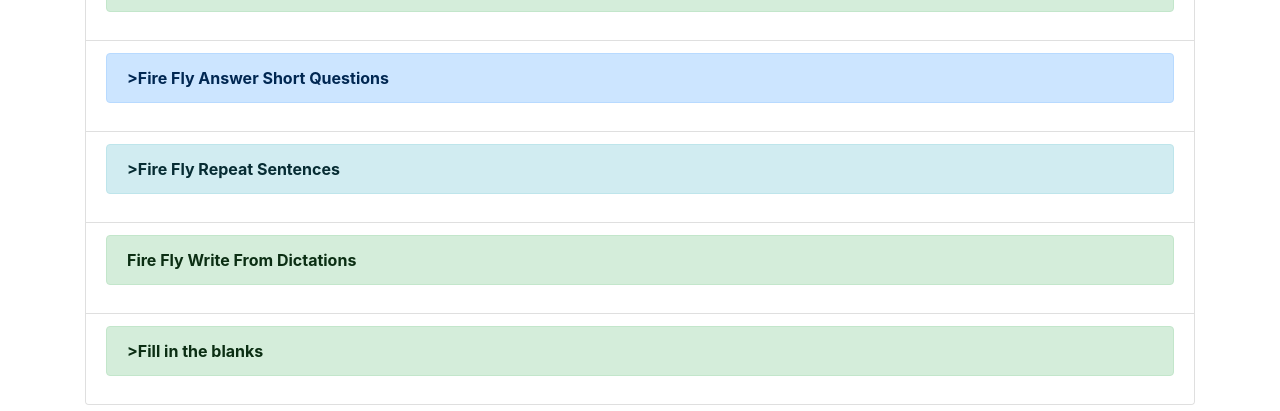
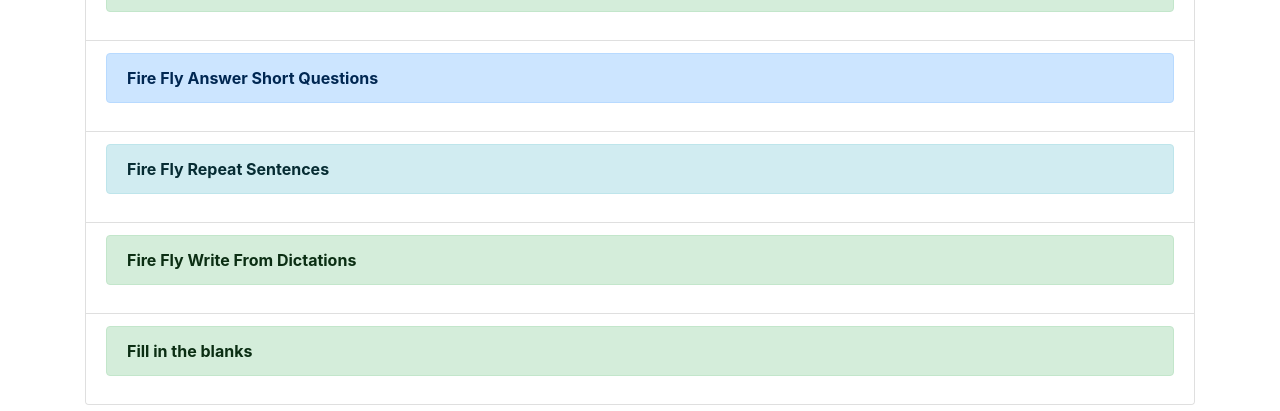
Before and after one commit to Lakshmi-Narasimha/Express_Socket_IO_Chat_App, a website: page public/index.html in a window 1280 px wide. Shown: the part 338-749 px from the top of the page. Drawn offline with nearby package versions, Linux system fonts and the light colour scheme.

Commit message:
Update index.html

```diff
--- a/public/index.html
+++ b/public/index.html
@@ -37,12 +37,12 @@
                 </li>
                 <li class="list-group-item">
                     <div class="alert alert-primary" role="alert">
-                        <a target='_blank' href="https://pte-study.herokuapp.com/FFASQ.html" class="alert-link">>Fire Fly Answer Short Questions</a>
+                        <a target='_blank' href="https://pte-study.herokuapp.com/FFASQ.html" class="alert-link">Fire Fly Answer Short Questions</a>
                     </div>
                 </li>
                 <li class="list-group-item">
                     <div class="alert alert-info" role="alert">
-                        <a target='_blank' href="https://pte-study.herokuapp.com/FFRS.html" class="alert-link">>Fire Fly Repeat Sentences</a>
+                        <a target='_blank' href="https://pte-study.herokuapp.com/FFRS.html" class="alert-link">Fire Fly Repeat Sentences</a>
                     </div>
                 </li>
                 <li class="list-group-item">
@@ -52,7 +52,7 @@
                 </li>
                 <li class="list-group-item">
                     <div class="alert alert-success" role="alert">
-                        <a target='_blank' href="https://pte-study.herokuapp.com/FIB.html" class="alert-link">>Fill in the blanks</a>
+                        <a target='_blank' href="https://pte-study.herokuapp.com/FIB.html" class="alert-link">Fill in the blanks</a>
                     </div>
                 </li>
             </ul>
```
